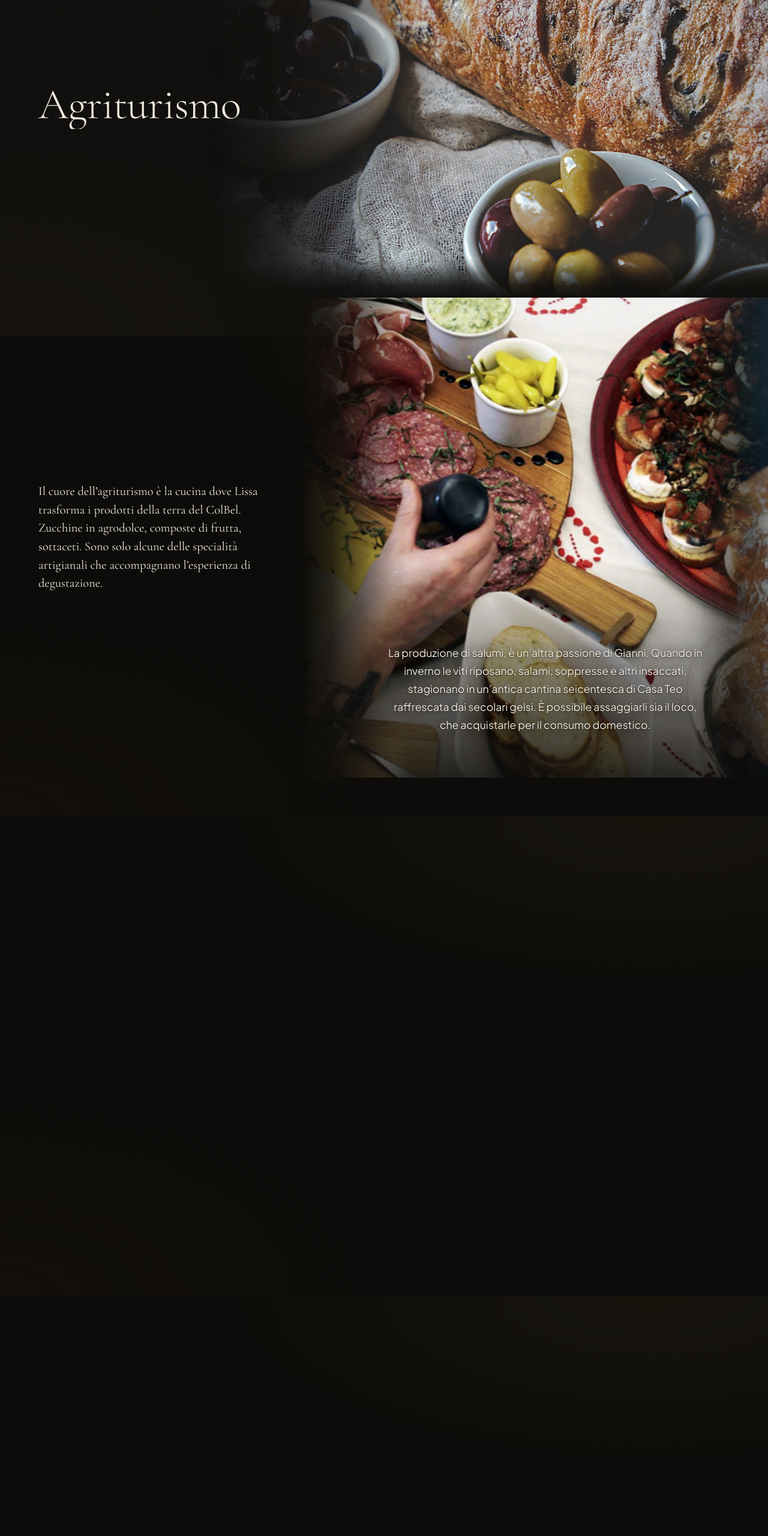
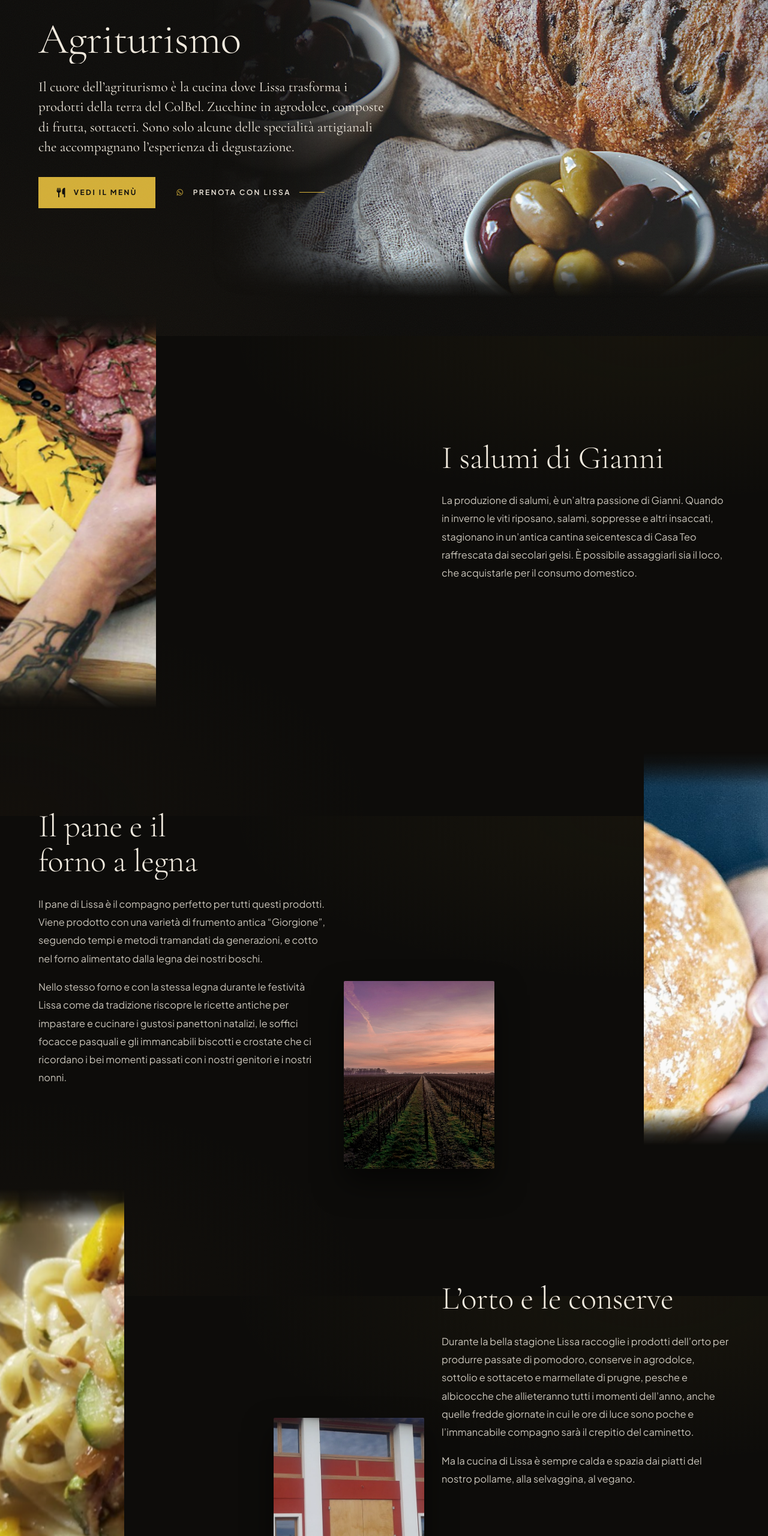
Before and after one commit to AndreaBet26/colbel-wine, a plain HTML site: page agriturismo.html in a window 1280 px wide. Shown: the part 240-2800 px from the top of the page at 60% size. Drawn offline with nearby package versions, Linux system fonts and the light colour scheme.

Commit message:
feat(agriturismo): layout a capitoli con foto e testi, gestione da dashboard e pulsante menu

```diff
--- a/agriturismo.html
+++ b/agriturismo.html
@@ -16,7 +16,7 @@
   <link rel="preconnect" href="https://fonts.gstatic.com" crossorigin />
   <link rel="stylesheet" href="https://fonts.googleapis.com/css2?family=Cormorant+Garamond:ital,wght@0,300;0,400;0,500;1,300;1,400&family=Plus+Jakarta+Sans:wght@400;500;600;700&display=swap" />
   <link rel="stylesheet" href="https://cdnjs.cloudflare.com/ajax/libs/font-awesome/6.5.1/css/all.min.css" />
-  <link rel="stylesheet" href="assets/css/style.css?v=30" />
+  <link rel="stylesheet" href="assets/css/style.css?v=40" />
   <script type="application/ld+json">{"@context":"https://schema.org","@type":"Winery","name":"ColBel Vineyards and Winery","legalName":"Azienda Agricola ColBel di Teo Gianni","slogan":"Una tradizione, un’emozione","url":"https://colbelwine.com/","logo":"https://colbelwine.com/assets/images/logo.png","email":"lissa@colbelwine.com","telephone":["+39 346 2443607","+39 349 4356778"],"vatID":"IT03920950266","address":{"@type":"PostalAddress","streetAddress":"Via Drio Cisa, 2, Località Solighetto","postalCode":"31053","addressLocality":"Pieve di Soligo","addressRegion":"TV","addressCountry":"IT"},"sameAs":["https://www.facebook.com/people/AA-Colbel-C-V-Prosecco-DOCG/100054377224427/","https://www.instagram.com/colbel_wine/"]}</script>
   <script>document.documentElement.classList.add('js');</script>
 </head>
@@ -75,49 +75,61 @@
         <div class="col" data-reveal>
 
           <h1 class="h1" data-cb="agriturismo.titolo">Agriturismo</h1>
-
-
-        </div>
-      </div>
-    </section>
-
-    <section class="h-gallery" id="galleryViewport">
-      <div class="h-inner">
-        <div class="h-intro">
           <p class="lead" data-cb="agriturismo.descrizione">Il cuore dell’agriturismo è la cucina dove Lissa trasforma i prodotti della terra del ColBel. Zucchine in agrodolce, composte di frutta, sottaceti. Sono solo alcune delle specialità artigianali che accompagnano l’esperienza di degustazione.</p>
-        </div>
-        <div class="gallery-track is-h" id="galleryTrack">
-
-          <div class="photo-row grid">
-            <figure class="photo fade-b" data-photo><img src="assets/images/stock/tagliere-salumi.jpg" alt="La produzione di salumi, è un’altra passione di Gianni. Quando in inverno le viti riposano, salami, soppresse e altri insaccati, stagionano in un’antica cantina seicentesca di Casa Teo raffrescata dai secolari gelsi. È possibile assaggiarli sia il loco, che acquistarle per il consumo domestico." loading="lazy" /></figure>
-            <div class="copy"><p class="caption">La produzione di salumi, è un’altra passione di Gianni. Quando in inverno le viti riposano, salami, soppresse e altri insaccati, stagionano in un’antica cantina seicentesca di Casa Teo raffrescata dai secolari gelsi. È possibile assaggiarli sia il loco, che acquistarle per il consumo domestico.</p></div>
-          </div>
-          <div class="photo-row grid">
-            <figure class="photo fade-b" data-photo><img src="assets/images/stock/mani-pane.jpg" alt="Il pane di Lissa è il compagno perfetto per tutti questi prodotti. Viene prodotto con una varietà di frumento antica “Giorgione”, seguendo tempi e metodi tramandati da generazioni, e cotto nel forno alimentato dalla legna dei nostri boschi." loading="lazy" /></figure>
-            <div class="copy"><p class="caption">Il pane di Lissa è il compagno perfetto per tutti questi prodotti. Viene prodotto con una varietà di frumento antica “Giorgione”, seguendo tempi e metodi tramandati da generazioni, e cotto nel forno alimentato dalla legna dei nostri boschi.</p></div>
-          </div>
-          <div class="photo-row grid">
-            <figure class="photo fade-b" data-photo><img src="assets/images/stock/alba-filari.jpg" alt="Nello stesso forno e con la stessa legna durante le festività Lissa come da tradizione riscopre le ricette antiche per impastare e cucinare i gustosi panettoni natalizi, le soffici focacce pasquali e gli immancabili biscotti e crostate che ci ricordano i bei momenti passati con i nostri genitori e i nostri nonni." loading="lazy" /></figure>
-            <div class="copy"><p class="caption">Nello stesso forno e con la stessa legna durante le festività Lissa come da tradizione riscopre le ricette antiche per impastare e cucinare i gustosi panettoni natalizi, le soffici focacce pasquali e gli immancabili biscotti e crostate che ci ricordano i bei momenti passati con i nostri genitori e i nostri nonni.</p></div>
-          </div>
-          <div class="photo-row grid">
-            <figure class="photo fade-b" data-photo><img src="assets/images/IMG20200731193140.jpg" alt="Durante la bella stagione Lissa raccoglie i prodotti dell’orto per produrre passate di pomodoro, conserve in agrodolce, sottolio e sottaceto e marmellate di prugne, pesche e albicocche che allieteranno tutti i momenti dell’anno, anche quelle fredde giornate in cui le ore di luce sono poche e l’immancabile compagno sarà il crepitio del caminetto." loading="lazy" /></figure>
-            <div class="copy"><p class="caption">Durante la bella stagione Lissa raccoglie i prodotti dell’orto per produrre passate di pomodoro, conserve in agrodolce, sottolio e sottaceto e marmellate di prugne, pesche e albicocche che allieteranno tutti i momenti dell’anno, anche quelle fredde giornate in cui le ore di luce sono poche e l’immancabile compagno sarà il crepitio del caminetto.</p></div>
-          </div>
-          <div class="photo-row grid">
-            <figure class="photo fade-b" data-photo><img src="assets/images/cantina-2.jpeg" alt="Ma la cucina di Lissa è sempre calda e spazia dai piatti del nostro pollame, alla selvaggina, al vegano." loading="lazy" /></figure>
-            <div class="copy"><p class="caption">Ma la cucina di Lissa è sempre calda e spazia dai piatti del nostro pollame, alla selvaggina, al vegano.</p></div>
+          <div class="actions" style="margin-top:2rem">
+            <a href="https://drive.google.com/file/d/1X7A61adjXPqkHjpULQF5xil_7dh0yKVr/view?usp=sharing" class="btn" target="_blank" rel="noopener" data-cb-href="impostazioni.testi_sezioni.menu_url"><i class="fa-solid fa-utensils"></i> <span data-i18n="agri_menu_btn">Vedi il menù</span></a>
+            <a href="https://wa.me/393494356778" class="link" target="_blank" rel="noopener" data-cb-wa="lissa"><i class="fa-brands fa-whatsapp"></i> <span data-i18n="agri_btn">Prenota con Lissa</span></a>
           </div>
         </div>
       </div>
     </section>
 
-    <section class="section grid page-text">
-      <div class="copy" data-reveal>
-        <div class="stack">
-          <p class="lead" data-cb="agriturismo.spuntineria">L’agriturismo con menù spuntineria, apre il weekend, con un menù semplice ma territoriale, che prevede la selezione di affettati di nostra produzione, formaggi da piccole aziende locali con miele e marmellate, pane cotto in forno a legna, zucchine del nostro orto in agrodolce, e spuntini cotti. il tutto accompagnato da una o più delle vostre bollicine preferite. Per i vostri eventi speciali, è invece possibile prenotare e concordare un menù più adatto alle vostre esigenze. La selezione dei nostri vini è sempre disponibile per l’acquisto in loco.</p>
-          <p class="text"><span data-cb="impostazioni.testi_sezioni.agriturismo_menu">Per le vostre occasioni più speciali, potete aggiungere i primi di stagione realizzati con i nostri prodotti e/o piatti di carne. Per vedere il nostro menu:</span> <a href="https://drive.google.com/file/d/1X7A61adjXPqkHjpULQF5xil_7dh0yKVr/view?usp=sharing" target="_blank" rel="noopener">clicca qui.</a></p>
+    <section class="agri-chapters" id="agriChapters">
+      <article class="agri-chapter grid is-left">
+        <div class="agri-media">
+          <figure class="photo agri-photo fade-r fade-t fade-b" data-photo><img src="assets/images/stock/tagliere-salumi.jpg" alt="I salumi di Gianni" loading="lazy" style="object-position:50% 50%" data-cb-src="agriturismo.galleria#foto-2.immagine" data-cb-pos="agriturismo.galleria#foto-2.immagine_pos" data-cb-label="Foto del capitolo" /></figure>
         </div>
+        <div class="agri-copy" data-reveal>
+          <h2 class="h1 agri-title" data-cb="agriturismo.galleria#foto-2.titolo" data-cb-label="Titolo del capitolo">I salumi di Gianni</h2>
+          <div class="stack">
+              <p class="text" data-cb="agriturismo.galleria#foto-2.didascalia" data-cb-label="Paragrafo">La produzione di salumi, è un’altra passione di Gianni. Quando in inverno le viti riposano, salami, soppresse e altri insaccati, stagionano in un’antica cantina seicentesca di Casa Teo raffrescata dai secolari gelsi. È possibile assaggiarli sia il loco, che acquistarle per il consumo domestico.</p>
+          </div>
+        </div>
+      </article>
+      <article class="agri-chapter grid is-right">
+        <div class="agri-media">
+          <figure class="photo agri-photo fade-l fade-t fade-b" data-photo><img src="assets/images/stock/mani-pane.jpg" alt="Il pane e il forno a legna" loading="lazy" style="object-position:50% 50%" data-cb-src="agriturismo.galleria#foto-1.immagine" data-cb-pos="agriturismo.galleria#foto-1.immagine_pos" data-cb-label="Foto del capitolo" /></figure>
+          <figure class="agri-inset" aria-hidden="true"><img src="assets/images/stock/alba-filari.jpg" alt="" loading="lazy" data-cb-src="agriturismo.galleria#foto-5.immagine" data-cb-pos="agriturismo.galleria#foto-5.immagine_pos" data-cb-label="Foto piccola" /></figure>
+        </div>
+        <div class="agri-copy" data-reveal>
+          <h2 class="h1 agri-title" data-cb="agriturismo.galleria#foto-1.titolo" data-cb-label="Titolo del capitolo">Il pane e il forno a legna</h2>
+          <div class="stack">
+              <p class="text" data-cb="agriturismo.galleria#foto-1.didascalia" data-cb-label="Paragrafo">Il pane di Lissa è il compagno perfetto per tutti questi prodotti. Viene prodotto con una varietà di frumento antica “Giorgione”, seguendo tempi e metodi tramandati da generazioni, e cotto nel forno alimentato dalla legna dei nostri boschi.</p>
+              <p class="text" data-cb="agriturismo.galleria#foto-5.didascalia" data-cb-label="Paragrafo">Nello stesso forno e con la stessa legna durante le festività Lissa come da tradizione riscopre le ricette antiche per impastare e cucinare i gustosi panettoni natalizi, le soffici focacce pasquali e gli immancabili biscotti e crostate che ci ricordano i bei momenti passati con i nostri genitori e i nostri nonni.</p>
+          </div>
+        </div>
+      </article>
+      <article class="agri-chapter grid is-left">
+        <div class="agri-media">
+          <figure class="photo agri-photo fade-r fade-t fade-b" data-photo><img src="assets/images/IMG20200731193140.jpg" alt="L’orto e le conserve" loading="lazy" style="object-position:50% 50%" data-cb-src="agriturismo.galleria#foto-3.immagine" data-cb-pos="agriturismo.galleria#foto-3.immagine_pos" data-cb-label="Foto del capitolo" /></figure>
+          <figure class="agri-inset" aria-hidden="true"><img src="assets/images/cantina-2.jpeg" alt="" loading="lazy" data-cb-src="agriturismo.galleria#foto-6.immagine" data-cb-pos="agriturismo.galleria#foto-6.immagine_pos" data-cb-label="Foto piccola" /></figure>
+        </div>
+        <div class="agri-copy" data-reveal>
+          <h2 class="h1 agri-title" data-cb="agriturismo.galleria#foto-3.titolo" data-cb-label="Titolo del capitolo">L’orto e le conserve</h2>
+          <div class="stack">
+              <p class="text" data-cb="agriturismo.galleria#foto-3.didascalia" data-cb-label="Paragrafo">Durante la bella stagione Lissa raccoglie i prodotti dell’orto per produrre passate di pomodoro, conserve in agrodolce, sottolio e sottaceto e marmellate di prugne, pesche e albicocche che allieteranno tutti i momenti dell’anno, anche quelle fredde giornate in cui le ore di luce sono poche e l’immancabile compagno sarà il crepitio del caminetto.</p>
+              <p class="text" data-cb="agriturismo.galleria#foto-6.didascalia" data-cb-label="Paragrafo">Ma la cucina di Lissa è sempre calda e spazia dai piatti del nostro pollame, alla selvaggina, al vegano.</p>
+          </div>
+        </div>
+      </article>
+    </section>
+
+    <section class="agri-menu-band">
+      <div class="agri-menu-inner" data-reveal>
+        <h2 class="h1" data-i18n="agri_menu_title">Menù spuntineria</h2>
+        <p class="lead" data-cb="agriturismo.spuntineria">L’agriturismo con menù spuntineria, apre il weekend, con un menù semplice ma territoriale, che prevede la selezione di affettati di nostra produzione, formaggi da piccole aziende locali con miele e marmellate, pane cotto in forno a legna, zucchine del nostro orto in agrodolce, e spuntini cotti. il tutto accompagnato da una o più delle vostre bollicine preferite. Per i vostri eventi speciali, è invece possibile prenotare e concordare un menù più adatto alle vostre esigenze. La selezione dei nostri vini è sempre disponibile per l’acquisto in loco.</p>
+        <p class="text"><span data-cb="impostazioni.testi_sezioni.agriturismo_menu">Per le vostre occasioni più speciali, potete aggiungere i primi di stagione realizzati con i nostri prodotti e/o piatti di carne. Per vedere il nostro menu:</span></p>
+        <div class="actions"><a href="https://drive.google.com/file/d/1X7A61adjXPqkHjpULQF5xil_7dh0yKVr/view?usp=sharing" class="btn btn--lg" target="_blank" rel="noopener" data-cb-href="impostazioni.testi_sezioni.menu_url"><i class="fa-solid fa-utensils"></i> <span data-i18n="agri_menu_btn">Vedi il menù</span></a></div>
       </div>
     </section>
 
@@ -217,7 +229,7 @@
   <script src="assets/js/vendor/gsap.min.js"></script>
   <script src="assets/js/vendor/ScrollTrigger.min.js"></script>
   <script src="assets/js/vendor/lenis.min.js"></script>
-  <script src="assets/js/content.js?v=30"></script>
-  <script src="assets/js/main.js?v=30"></script>
+  <script src="assets/js/content.js?v=40"></script>
+  <script src="assets/js/main.js?v=40"></script>
 </body>
 </html>
--- a/assets/css/style.css
+++ b/assets/css/style.css
@@ -1546,3 +1546,42 @@ main[data-bubbles] { position: relative; z-index: 1; }
 .contact-block--page { padding-top: calc(var(--section) * 0.4); }
 .contact-block--page .cb-people { margin-top: 0; }
 .chapter-mark .cm-inner { gap: 0; }
+
+/* ======================================================================
+   Agriturismo a capitoli: foto e testo alternati, niente scorrimento laterale
+   ====================================================================== */
+.agri-chapters { display: flex; flex-direction: column; gap: clamp(3rem, 9vh, 7rem); padding: calc(var(--section) * 0.6) 0 calc(var(--section) * 0.4); }
+.agri-chapter { align-items: center; position: relative; }
+.agri-media { position: relative; grid-row: 1; }
+.agri-chapter.is-left .agri-media { grid-column: 1 / 9; }
+.agri-chapter.is-right .agri-media { grid-column: 7 / -1; }
+.agri-photo { height: min(82vh, 820px); }
+.agri-chapter.is-left .agri-photo { --fade-r: 72%; }
+.agri-chapter.is-right .agri-photo { --fade-l: 28%; }
+.agri-inset { position: absolute; width: min(34%, 300px); aspect-ratio: 4 / 5; bottom: -6%; overflow: hidden; border-radius: 2px; box-shadow: 0 24px 50px rgba(0,0,0,.55); z-index: 2; }
+.agri-inset img { width: 100%; height: 100%; object-fit: cover; filter: var(--grade); }
+.agri-chapter.is-left .agri-inset { right: 4%; }
+.agri-chapter.is-right .agri-inset { left: 4%; }
+.agri-copy { grid-row: 1; position: relative; z-index: 3; }
+.agri-chapter.is-left .agri-copy { grid-column: 9 / 14; }
+.agri-chapter.is-right .agri-copy { grid-column: 2 / 7; }
+.agri-title { font-size: clamp(2.6rem, 4.2vw, 4.6rem); line-height: 1.02; margin-bottom: 1.6rem; color: var(--ivory); }
+.agri-copy .text { font-size: clamp(1.02rem, 1.15vw, 1.18rem); line-height: 1.85; color: var(--ivory-80); }
+.agri-copy .stack > * + * { margin-top: 1.1rem; }
+
+.agri-menu-band { margin: calc(var(--section) * 0.6) 0 0; padding: calc(var(--section) * 1.2) var(--gutter); text-align: center;
+  background: radial-gradient(ellipse 70% 90% at 50% 50%, rgba(212,175,55,.09), transparent 70%); border-top: 1px solid rgba(212,175,55,.14); border-bottom: 1px solid rgba(212,175,55,.14); }
+.agri-menu-inner { max-width: 62rem; margin: 0 auto; display: flex; flex-direction: column; align-items: center; gap: 1.4rem; }
+.agri-menu-inner .h1 { color: var(--gold-soft); font-size: clamp(2.8rem, 5vw, 5rem); }
+.agri-menu-inner .lead { font-size: clamp(1.15rem, 1.5vw, 1.45rem); line-height: 1.7; }
+.agri-menu-inner .text { color: var(--ivory-80); max-width: 46rem; }
+.btn--lg { padding: 1.15rem 2.2rem; font-size: .8rem; }
+
+@media (max-width: 900px) {
+  .agri-chapter.is-left .agri-media, .agri-chapter.is-right .agri-media, .agri-chapter.is-left .agri-copy, .agri-chapter.is-right .agri-copy { grid-column: 1 / -1; }
+  .agri-copy { grid-row: 2; padding: 0 var(--gutter); margin-top: -4rem; }
+  .agri-photo { height: 58vh; --fade-l: 0% !important; --fade-r: 100% !important; --fade-b: 62%; }
+  .agri-inset { width: 38%; bottom: 10%; }
+  .agri-chapter.is-left .agri-inset { right: 6%; } .agri-chapter.is-right .agri-inset { left: auto; right: 6%; }
+  .agri-title { font-size: 2.3rem; }
+}
--- a/assets/js/content.js
+++ b/assets/js/content.js
@@ -133,6 +133,11 @@
       if (el === document.activeElement) return; // non disturbare chi sta scrivendo
       const v = get(data, el.getAttribute('data-cb'));
       if (v !== undefined && v !== null) el.textContent = formatValue(el, v);
+    });
+    // link presi dai dati (es. menù dell'agriturismo)
+    document.querySelectorAll('[data-cb-href]').forEach((el) => {
+      const v = get(data, el.getAttribute('data-cb-href'));
+      if (v) el.setAttribute('href', v);
     });
     document.querySelectorAll('[data-cb-src]').forEach((el) => {
       const srcPath = el.getAttribute('data-cb-src');
--- a/assets/js/main.js
+++ b/assets/js/main.js
@@ -100,7 +100,7 @@ document.addEventListener('DOMContentLoaded', async () => {
       order_label: 'Come ordinare', order_title: 'Dalla nostra cantina alla tua tavola',
       order_lead: 'Scegli i vini, scrivici su WhatsApp o via email: ti rispondiamo noi con le istruzioni per pagamento e spedizione.',
       order_text: 'Spediamo in tutta Italia a partire da 6 bottiglie, anche miste. Prezzi IVA inclusa. Puoi anche passare a ritirarle in cantina a Solighetto, su appuntamento.',
-      order_btn: 'Scrivi a Gianni', agri_btn: 'Prenota con Lissa', agri_hours_label: 'Quando venire', agri_hours_title: 'La spuntineria del weekend',
+      order_btn: 'Scrivi a Gianni', agri_btn: 'Prenota con Lissa', agri_menu_btn: 'Vedi il menù', agri_menu_title: 'Menù spuntineria', agri_hours_label: 'Quando venire', agri_hours_title: 'La spuntineria del weekend',
       form_label: 'Scrivici', form_name: 'Nome e cognome', form_name_ph: 'Mario Rossi', form_phone: 'Telefono', form_msg: 'Messaggio',
       form_msg_ph: 'Vorrei prenotare una degustazione per…', form_wa: 'Invia su WhatsApp', form_mail: 'Invia via email',
       footer_label: 'Solighetto · Treviso', footer_title: 'Vieni a trovarci sul bel colle', footer_explore: 'Esplora',
@@ -131,7 +131,7 @@ document.addEventListener('DOMContentLoaded', async () => {
       order_label: 'How to order', order_title: 'From our cellar to your table',
       order_lead: 'Choose your wines and message us on WhatsApp or by email: we will reply with payment and shipping details.',
       order_text: 'We ship across Italy from 6 bottles, mixed cases welcome. Prices include VAT. You can also pick them up at the winery in Solighetto, by appointment.',
-      order_btn: 'Message Gianni', agri_btn: 'Book with Lissa', agri_hours_label: 'When to visit', agri_hours_title: 'Weekend farm kitchen',
+      order_btn: 'Message Gianni', agri_btn: 'Book with Lissa', agri_menu_btn: 'See the menu', agri_menu_title: 'Weekend farm menu', agri_hours_label: 'When to visit', agri_hours_title: 'Weekend farm kitchen',
       form_label: 'Write to us', form_name: 'Full name', form_name_ph: 'John Smith', form_phone: 'Phone', form_msg: 'Message',
       form_msg_ph: 'I would like to book a tasting for…', form_wa: 'Send on WhatsApp', form_mail: 'Send by email',
       footer_label: 'Solighetto · Treviso', footer_title: 'Come visit us on the beautiful hill', footer_explore: 'Explore',
--- a/data/agriturismo.json
+++ b/data/agriturismo.json
@@ -10,35 +10,40 @@
       "immagine": "assets/images/stock/tagliere-salumi.jpg",
       "immagine_pos": "50% 50%",
       "didascalia": "La produzione di salumi, è un’altra passione di Gianni. Quando in inverno le viti riposano, salami, soppresse e altri insaccati, stagionano in un’antica cantina seicentesca di Casa Teo raffrescata dai secolari gelsi. È possibile assaggiarli sia il loco, che acquistarle per il consumo domestico.",
-      "ordine": 1
+      "ordine": 1,
+      "titolo": "I salumi di Gianni"
     },
     {
       "id": "foto-1",
       "immagine": "assets/images/stock/mani-pane.jpg",
       "immagine_pos": "50% 50%",
       "didascalia": "Il pane di Lissa è il compagno perfetto per tutti questi prodotti. Viene prodotto con una varietà di frumento antica “Giorgione”, seguendo tempi e metodi tramandati da generazioni, e cotto nel forno alimentato dalla legna dei nostri boschi.",
-      "ordine": 2
+      "ordine": 2,
+      "titolo": "Il pane e il forno a legna"
     },
     {
       "id": "foto-5",
       "immagine": "assets/images/stock/alba-filari.jpg",
       "immagine_pos": "50% 50%",
       "didascalia": "Nello stesso forno e con la stessa legna durante le festività Lissa come da tradizione riscopre le ricette antiche per impastare e cucinare i gustosi panettoni natalizi, le soffici focacce pasquali e gli immancabili biscotti e crostate che ci ricordano i bei momenti passati con i nostri genitori e i nostri nonni.",
-      "ordine": 3
+      "ordine": 3,
+      "titolo": ""
     },
     {
       "id": "foto-3",
       "immagine": "assets/images/IMG20200731193140.jpg",
       "immagine_pos": "50% 50%",
       "didascalia": "Durante la bella stagione Lissa raccoglie i prodotti dell’orto per produrre passate di pomodoro, conserve in agrodolce, sottolio e sottaceto e marmellate di prugne, pesche e albicocche che allieteranno tutti i momenti dell’anno, anche quelle fredde giornate in cui le ore di luce sono poche e l’immancabile compagno sarà il crepitio del caminetto.",
-      "ordine": 4
+      "ordine": 4,
+      "titolo": "L’orto e le conserve"
     },
     {
       "id": "foto-6",
       "immagine": "assets/images/cantina-2.jpeg",
-      "immagine_pos": "50% 50%",
+      "immagine_pos": "50% 50% / 1.2",
       "didascalia": "Ma la cucina di Lissa è sempre calda e spazia dai piatti del nostro pollame, alla selvaggina, al vegano.",
-      "ordine": 5
+      "ordine": 5,
+      "titolo": ""
     }
   ],
   "spuntineria": "L’agriturismo con menù spuntineria, apre il weekend, con un menù semplice ma territoriale, che prevede la selezione di affettati di nostra produzione, formaggi da piccole aziende locali con miele e marmellate, pane cotto in forno a legna, zucchine del nostro orto in agrodolce, e spuntini cotti. il tutto accompagnato da una o più delle vostre bollicine preferite. Per i vostri eventi speciali, è invece possibile prenotare e concordare un menù più adatto alle vostre esigenze. La selezione dei nostri vini è sempre disponibile per l’acquisto in loco."
--- a/data/impostazioni.json
+++ b/data/impostazioni.json
@@ -3,7 +3,7 @@
   "claim": "Una tradizione, un’emozione",
   "hero_sottotitolo": "",
   "hero_immagine": "assets/images/p9201811-2.jpg",
-  "hero_immagine_pos": "43% 54%",
+  "hero_immagine_pos": "47% 58%",
   "porte_prodotti_img": "assets/images/bottiglie/giusto.png",
   "porte_prodotti_img_pos": "50% 50%",
   "porte_esperienze_img": "assets/images/stock/tagliere-salumi.jpg",
```
Also changed, not shown: admin/dashboard.js (+10 -0 lines), admin/index.html (+2 -2 lines).
